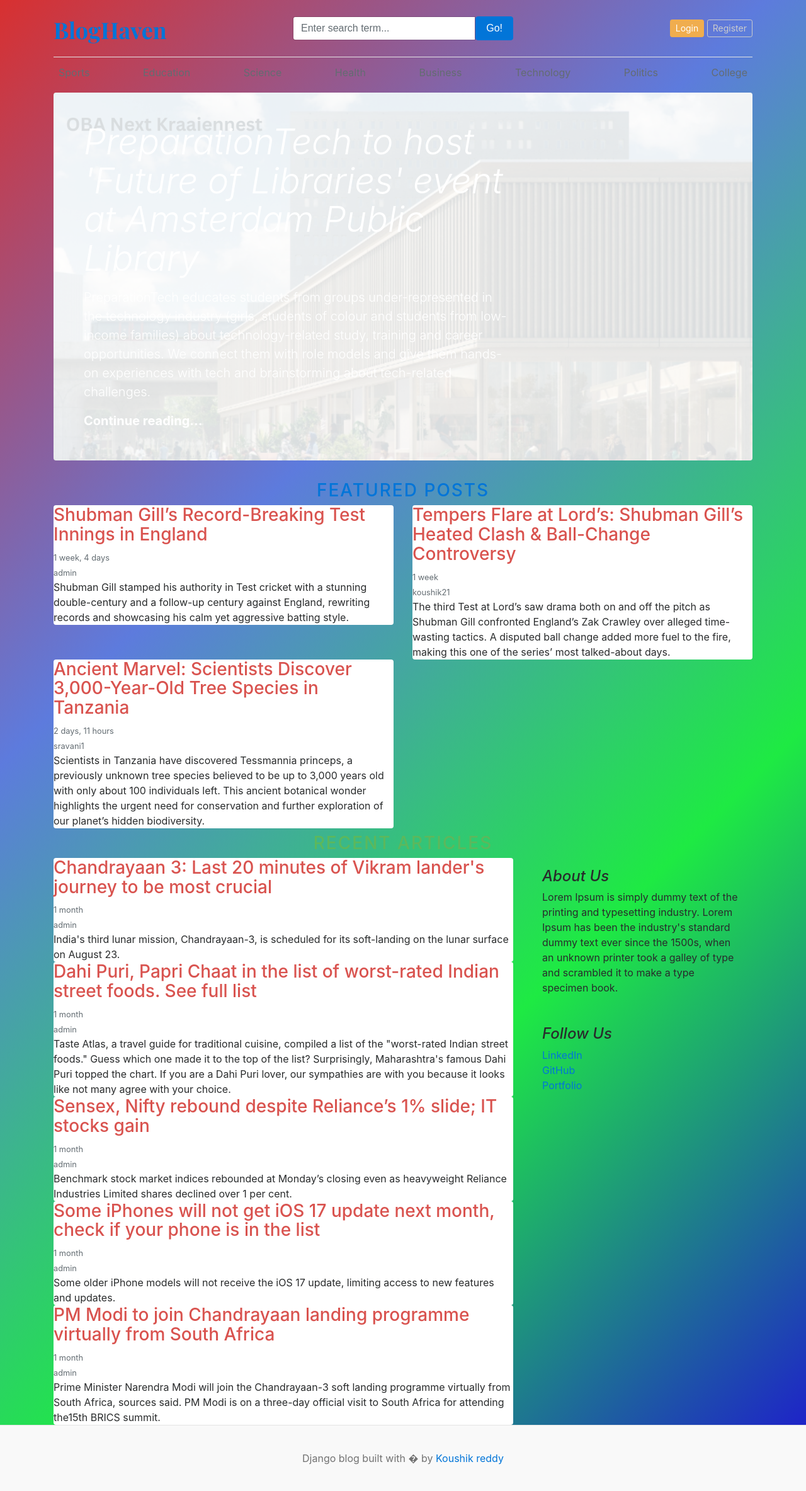
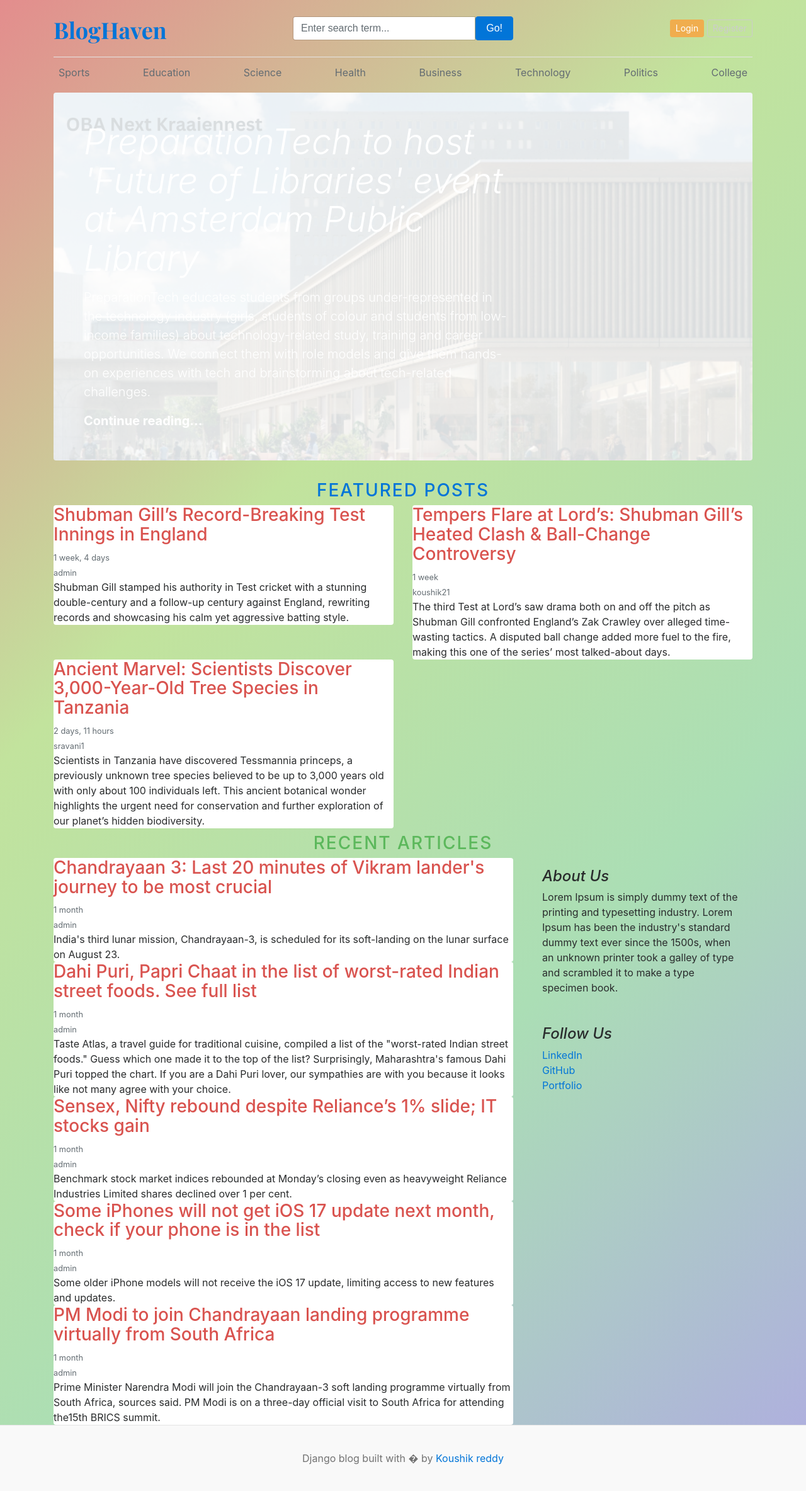
Before and after one commit to koushik21-design/BlogHaven, a Django app: page / in a window 1280 px wide. Shown: the whole page at 63% size. Run offline with Django 5.2, Linux system fonts and the light colour scheme; data comes from the database, SQL or seed files in the repository.

Commit message:
updated bg

```diff
--- a/project1/static/css/blog.css
+++ b/project1/static/css/blog.css
@@ -71,7 +71,7 @@ h1, h2, h3, h4, h5, h6 {
 body {
   margin: 0;
   min-height: 100vh;
-  background: linear-gradient(-45deg, #1e11d5, #1eea43, #5d7bdd, #d83030) !important;
+  background: linear-gradient(-45deg, #aface1ff, #abdeb5, #c2e39d, #e38d8d) !important;
   background-size: 400% 400%;
   animation: gradientBG 15s ease infinite;
 }
```
